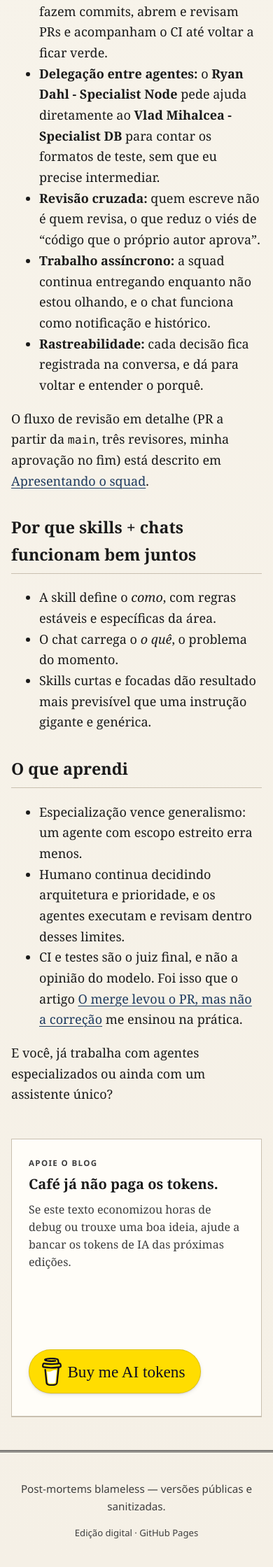
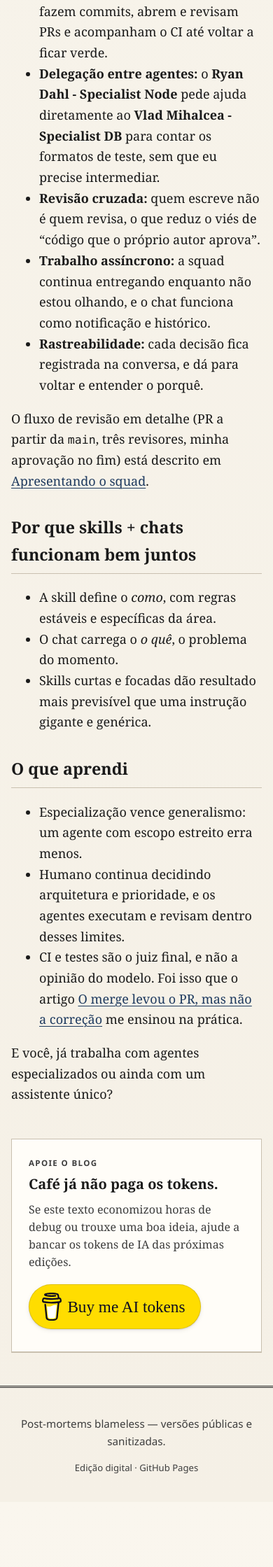
Before and after one commit to ebersonra/post-mortem, a Jekyll site: the page built from _articles/squad-de-agentes-especializados.md, in a window 390 px wide. Shown: the part 1828-4067 px from the top of the page at 70% size. Built offline with Jekyll 4.4.1, drawn with Linux system fonts in a browser that asks for light colours; comment, search, counter and statistics services are not loaded; after the commit the page ends 3974 px from its top, so only the background shows below that.

Commit message:
fix(css): remove buraco vertical do CTA BMC no mobile
Reseta flex-basis de .bmc-cta__copy em coluna (max-width 560px)
e remove bloco .visually-hidden duplicado.

Assisted-by: Jordan Walke - Specialist React
Co-authored-by: Eberson Ramos <ebersonra@users.noreply.github.com>

```diff
--- a/assets/css/site.css
+++ b/assets/css/site.css
@@ -834,18 +834,6 @@ button:focus-visible {
   line-height: 1.6;
 }
 
-.visually-hidden {
-  position: absolute;
-  width: 1px;
-  height: 1px;
-  padding: 0;
-  margin: -1px;
-  overflow: hidden;
-  clip: rect(0, 0, 0, 0);
-  white-space: nowrap;
-  border: 0;
-}
-
 .bmc-cta {
   margin-top: var(--space-8);
   padding: var(--space-5) var(--space-5) var(--space-6);
@@ -944,13 +932,17 @@ button:focus-visible {
   padding-top: 0.08em;
 }
 
-@media (max-width: 480px) {
+@media (max-width: 560px) {
   .bmc-cta {
     flex-direction: column;
     align-items: stretch;
     justify-content: flex-start;
     text-align: left;
     gap: var(--space-4);
+  }
+
+  .bmc-cta__copy {
+    flex: none;
   }
 
   .bmc-cta__button {
```
